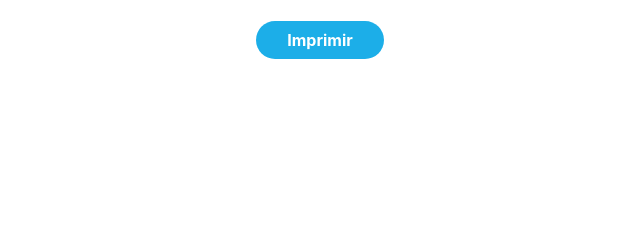
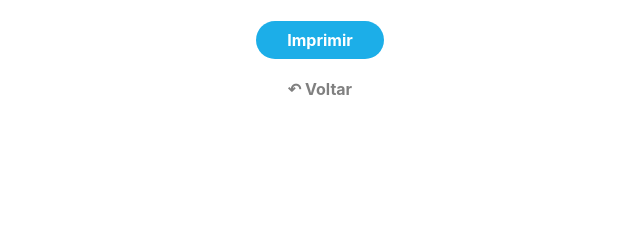
Before and after one commit to vmsalvato/projeto_lista, a plain HTML site: page paginas/lista.html in a window 1280 px wide. Shown: the part 228-468 px from the top of the page, 320-960 px from the left. Drawn offline with nearby package versions, Linux system fonts and the light colour scheme.

Commit message:
Update lista.html

```diff
--- a/paginas/lista.html
+++ b/paginas/lista.html
@@ -71,7 +71,7 @@
                 <a id="btnImprimir" class="btnImprimir btn" onclick="window.print()"><strong class="boldWhite">Imprimir</strong></a>
             </div>
             <div class="text-center">
-                <a class="btn btnVoltarLista" href="pageDelimitar.html"><strong>↶ Voltar</strong></a>
+                <a class="btn btnVoltar" href="pageDelimitar.html"><strong>↶ Voltar</strong></a>
             </div>
         </div>
     </div>
```
